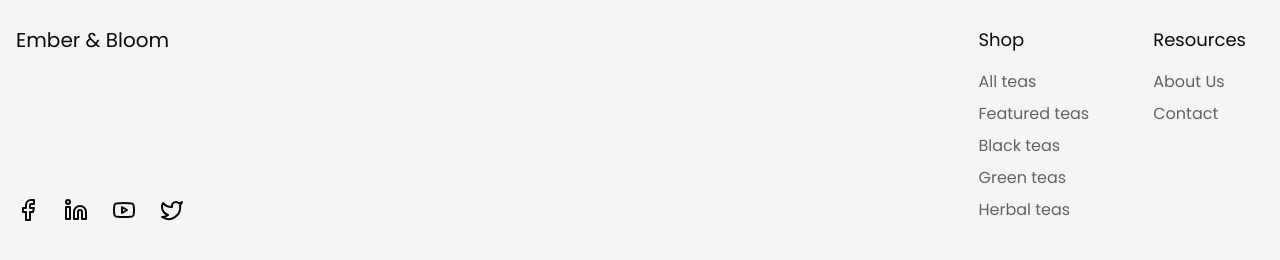
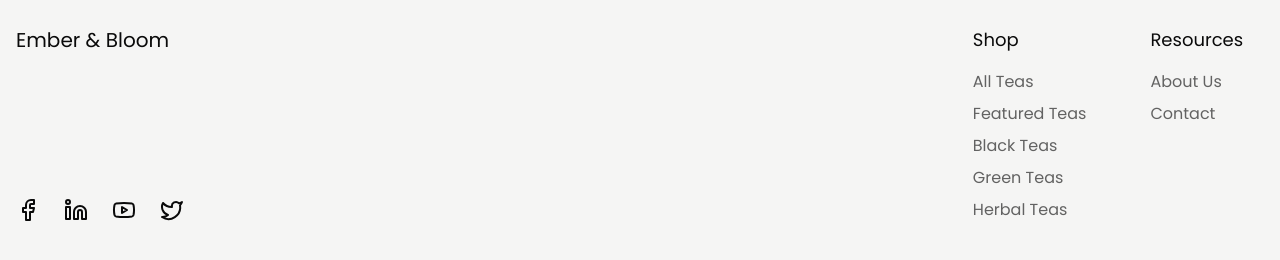
Before and after one commit to apkomatic-tech/ember-n-bloom-ecommerce, a Next.js app: page /about in a window 1280 px wide. Shown: the part 1062-1322 px from the top of the page. Built offline with nearby package versions, Linux system fonts and the light colour scheme; no server answers; what @wix/sdk would draw is missing.

Commit message:
Update footer category links to use category link array

```diff
--- a/src/components/layout/Footer.tsx
+++ b/src/components/layout/Footer.tsx
@@ -1,3 +1,4 @@
+import { CATEGORY_LINKS } from "@/constants";
 import {
   FacebookIcon,
   LinkedinIcon,
@@ -35,29 +36,13 @@ const Footer = () => {
             <div className="flex flex-col gap-4">
               <div className="text-lg">Shop</div>
               <ul className="flex flex-col gap-2 text-black/60">
-                <li>
-                  <Link href="/shop">All teas</Link>
-                </li>
-                <li>
-                  <Link href="/shop?categoryid=23973281-265c-669d-ee48-b6f566aea329">
-                    Featured teas
-                  </Link>
-                </li>
-                <li>
-                  <Link href="/shop?categoryid=3875a38b-d9b8-cf21-dbed-88c7a77659f2">
-                    Black teas
-                  </Link>
-                </li>
-                <li>
-                  <Link href="/shop?categoryid=1d2ba839-b053-9415-786a-c2dba43e6058">
-                    Green teas
-                  </Link>
-                </li>
-                <li>
-                  <Link href="/shop?categoryid=0e06f4d7-76ee-3f12-8f94-939e1b2ea119">
-                    Herbal teas
-                  </Link>
-                </li>
+                {CATEGORY_LINKS.map((link) => (
+                  <li key={link.name}>
+                    <Link href={link.href} prefetch>
+                      {link.name}
+                    </Link>
+                  </li>
+                ))}
               </ul>
             </div>
             {/* Column 2 */}
```
